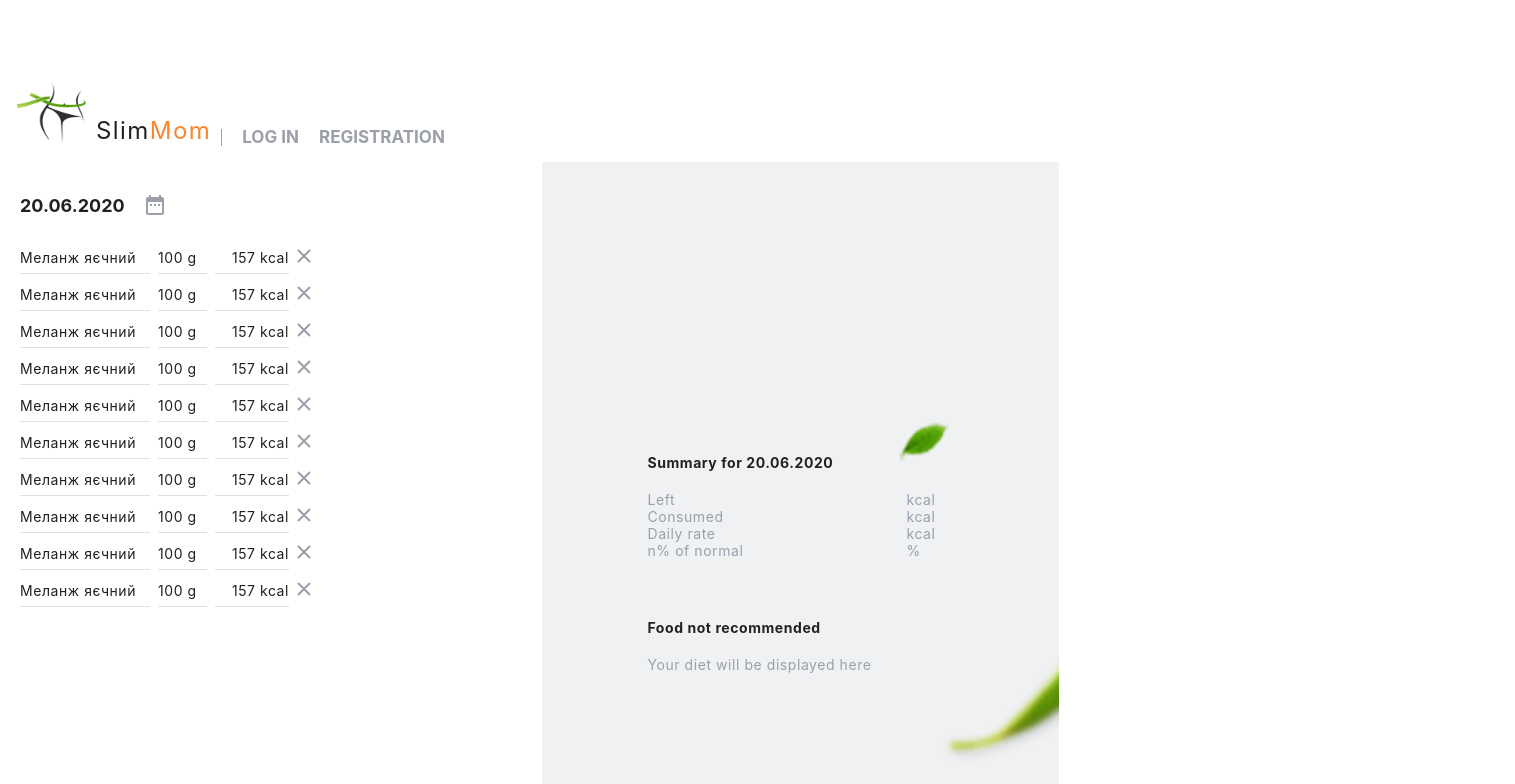
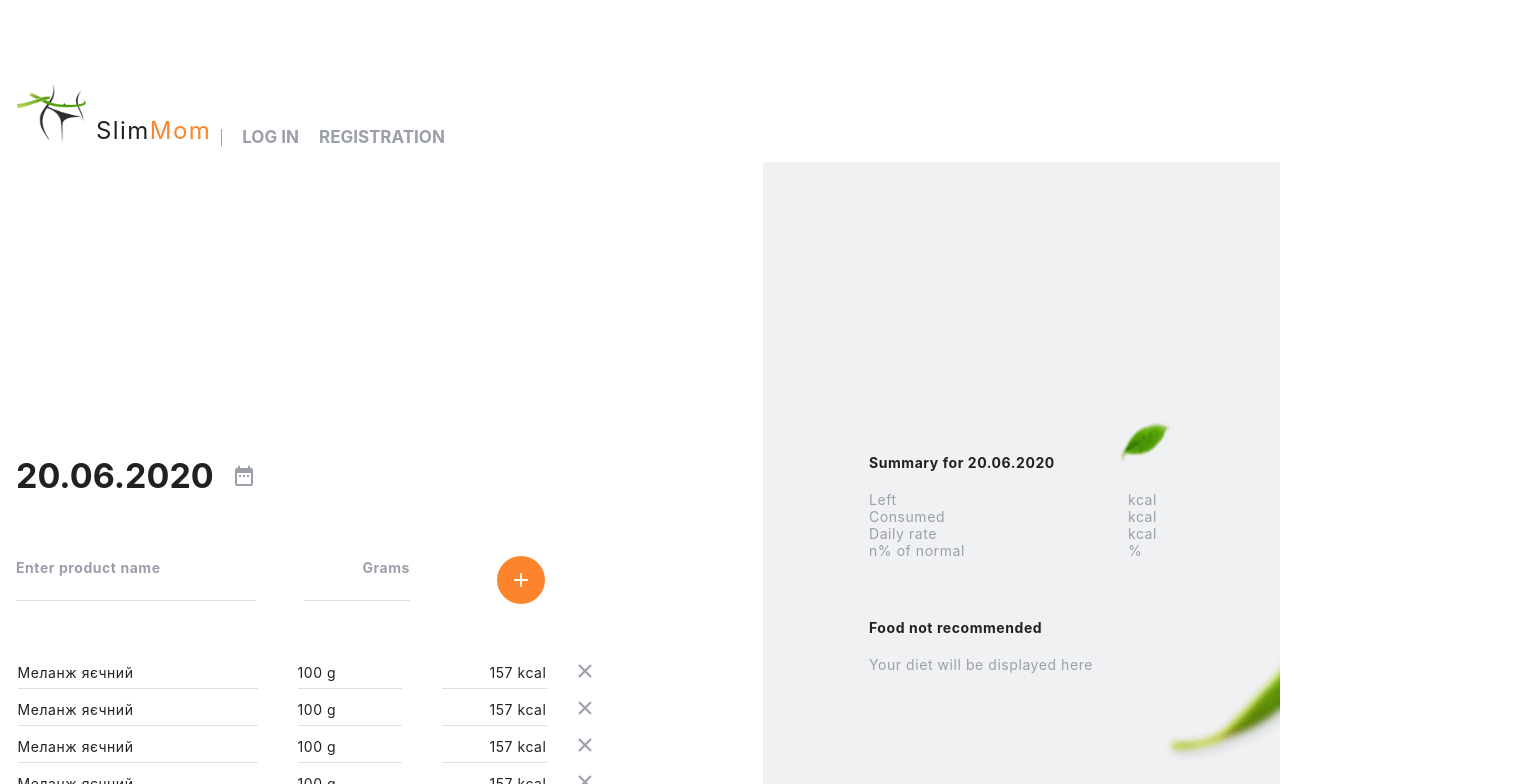
Before and after one commit to ASlabkyi/goit_react_team_project, a React (Create React App) app: page /goit_react_team_project/diary in a window 1280 px wide. Shown: the top 784 px of the page, 1515 px wide, since content can reach past the window. Built offline with nearby package versions, Linux system fonts and the light colour scheme.

Commit message:
add CalcLeftSide

```diff
--- /dev/null
+++ b/src/components/CalcLeftSide/AddProdactsInput.jsx
@@ -0,0 +1,32 @@
+import { Box, useMediaQuery } from '@mui/material';
+import './CalcLeftSide.css';
+
+const AddProdactsInput = () => {
+  const isDisktop = useMediaQuery('((min-width:1280px))');
+
+  let gap = '24px';
+
+  if (isDisktop) {
+    gap = '48px';
+  }
+
+  return (
+    <Box
+      sx={{
+        display: 'flex',
+        gap: gap,
+      }}
+    >
+      <lebel className="lebel lebelProduct">
+        Enter product name
+        <input type="text" className="input" />
+      </lebel>
+      <lebel className="lebel lebelGrams">
+        Grams
+        <input type="text" className="input" />
+      </lebel>
+    </Box>
+  );
+};
+
+export default AddProdactsInput;
--- a/src/components/CalcLeftSide/CalcLeftSide.css
+++ b/src/components/CalcLeftSide/CalcLeftSide.css
@@ -45,3 +45,29 @@
 
   background: #e0e0e0;
 }
+
+.lebel {
+  display: flex;
+  flex-direction: column;
+  gap: 5px;
+  font-weight: 700;
+  font-size: 14px;
+  line-height: 17px;
+  letter-spacing: 0.04em;
+
+  color: #9b9faa;
+}
+
+.lebelProduct {
+  width: 240px;
+}
+
+.lebelGrams {
+  width: 106px;
+  text-align: right;
+}
+
+.input {
+  border: none;
+  border-bottom: 1px solid #e0e0e0;
+}
--- a/src/components/CalcLeftSide/CalcLeftSide.jsx
+++ b/src/components/CalcLeftSide/CalcLeftSide.jsx
@@ -1,5 +1,7 @@
 import { Box, useMediaQuery } from '@mui/material';
 import './CalcLeftSide.css';
+import ButtonAdd from './buttonAdd';
+import AddProdactsInput from './AddProdactsInput';
 
 const data = [
   {
@@ -188,31 +190,125 @@ const CalcLeftSide = () => {
   const isTablet = useMediaQuery('(min-width:768px) and (max-width:1279px)');
   const isDisktop = useMediaQuery('((min-width:1280px))');
 
+  let meinBoxWidth = '320px';
+  let meinBoxHeight = '453px';
+  let meinBoxPadding = '0px 0px 0px 0px';
+  let meinBoxMargin = '0px auto 0px auto';
+
+  let listBoxWidth = '320px';
+  let listBoxHeight = '453px';
+  let listBoxPadding = '33px 14px 60px 20px';
+  let listBoxMargin = '0px auto 0px auto';
+  let listBoxGap = '8px';
+  let listBoxGapButtonDelite = '8px';
+  let listBoxMarginBottom = '60px';
+
+  let titleWidth = '130px';
+  let weightWidth = '49px';
+  let kcalWidth = '74px';
+
   if (isTablet) {
+    meinBoxWidth = '768px';
+    meinBoxHeight = '594px';
+    meinBoxPadding = '100px 126px 55px 32px';
+    meinBoxMargin = '0px auto 0px auto';
+
+    listBoxWidth = '610px';
+    listBoxHeight = '250px';
+    listBoxPadding = '0px auto 0px 0px';
+    listBoxGap = '35px';
+    listBoxGapButtonDelite = '31px';
+    listBoxMarginBottom = '0px';
+
+    titleWidth = '240px';
+    weightWidth = '104px';
+    kcalWidth = '105px';
   }
 
   if (isDisktop) {
+    meinBoxWidth = '763px';
+    meinBoxHeight = '850px';
+    meinBoxPadding = '293px 120px 56px 16px';
+    meinBoxMargin = '0px auto 0px auto';
+
+    listBoxWidth = '624px';
+    listBoxHeight = '279px';
+    listBoxPadding = '0px auto 0px 0px';
+    listBoxGap = '40px';
+    listBoxGapButtonDelite = '31px';
+    listBoxMarginBottom = '0px';
+
+    titleWidth = '240px';
+    weightWidth = '104px';
+    kcalWidth = '105px';
   }
 
   return (
     <Box
       sx={{
-        width: '320px',
-        height: '453px',
+        width: meinBoxWidth,
+        height: meinBoxHeight,
+        padding: meinBoxPadding,
+        margin: meinBoxMargin,
       }}
     >
+      {(isTablet || isDisktop) && (
         <Box
           sx={{
-          width: '320px',
-          padding: '33px 14px 60px 20px',
+            fontWeight: '700',
+            fontSize: '34px',
+            lineHeight: '41px',
+            color: '#212121',
+            display: 'flex',
+            gap: '20px',
+            marginBottom: '60px',
+            alignItems: 'center',
+          }}
+        >
+          <span>20.06.2020</span>
+          <svg
+            xmlns="http://www.w3.org/2000/svg"
+            width="20"
+            height="20"
+            fill="none"
+          >
+            <path
+              fill="#9B9FAA"
+              d="M15 9h-2v2h2V9ZM11 9H9v2h2V9ZM7 9H5v2h2V9Z"
+            />
+            <path
+              fill="#9B9FAA"
+              d="M17 2h-1V0h-2v2H6V0H4v2H3c-1.11 0-1.99.9-1.99 2L1 18a2 2 0 0 0 2 2h14c1.1 0 2-.9 2-2V4c0-1.1-.9-2-2-2Zm0 16H3V7h14v11Z"
+            />
+          </svg>
+        </Box>
+      )}
+      {(isTablet || isDisktop) && (
+        <Box
+          sx={{
+            display: 'flex',
+            alignItems: 'center',
+            marginBottom: '60px',
+            gap: '87px',
+          }}
+        >
+          <AddProdactsInput></AddProdactsInput>
+          <ButtonAdd />
+        </Box>
+      )}
+      <Box
+        sx={{
+          width: listBoxWidth,
+          padding: listBoxPadding,
+          height: listBoxHeight,
+          margin: listBoxMargin,
+
           overflowY: 'scroll',
-          height: '453px',
-
           '&::-webkit-scrollbar': {
             width: '6px',
           },
           '&::-webkit-scrollbar-track': {
-            background: 'transporent',
+            background: '#F0F1F3',
           },
 
           '&::-webkit-scrollbar-thumb': {
@@ -222,6 +318,7 @@ const CalcLeftSide = () => {
           },
         }}
       >
+        {!isTablet && !isDisktop && (
           <Box
             sx={{
               fontWeight: '700',
@@ -250,9 +347,10 @@ const CalcLeftSide = () => {
               />
             </svg>
           </Box>
+        )}
         <Box
           sx={{
-            marginBottom: '60px',
+            marginBottom: listBoxMarginBottom,
           }}
         >
           <ul>
@@ -263,24 +361,24 @@ const CalcLeftSide = () => {
                   <Box
                     sx={{
                       display: 'flex',
-                      gap: '8px',
+                      gap: listBoxGapButtonDelite,
                     }}
                   >
                     <Box
                       sx={{
                         display: 'flex',
-                        gap: '8px',
+                        gap: listBoxGap,
                       }}
                     >
-                      <Box className="params" sx={{ width: '130px' }}>
+                      <Box className="params" sx={{ width: titleWidth }}>
                         {title}
                       </Box>
-                      <Box className="params" sx={{ width: '49px' }}>
+                      <Box className="params" sx={{ width: weightWidth }}>
                         {weight} g
                       </Box>
                       <Box
                         className="params"
-                        sx={{ width: '74px', textAlign: 'right' }}
+                        sx={{ width: kcalWidth, textAlign: 'right' }}
                       >
                         {kcal} kcal
                       </Box>
@@ -306,38 +404,10 @@ const CalcLeftSide = () => {
           </ul>
         </Box>
 
-        <Box
-          sx={{
-            display: 'flex',
-            alignItems: 'center',
-            justifyContent: 'center',
-          }}
-        >
-          <button className="buttonAdd">
-            <svg
-              xmlns="http://www.w3.org/2000/svg"
-              width="24"
-              height="24"
-              fill="none"
-            >
-              <g clip-path="url(#a)">
-                <path
-                  fill="#fff"
-                  d="M18.72 12.96h-5.76v5.76h-1.92v-5.76H5.28v-1.92h5.76V5.28h1.92v5.76h5.76v1.92Z"
-                />
-              </g>
-              <defs>
-                <clipPath id="a">
-                  <path fill="#fff" d="M.48.48h23.04v23.04H.48z" />
-                </clipPath>
-              </defs>
-            </svg>
-          </button>
-        </Box>
+        {!isTablet && !isDisktop && <ButtonAdd />}
       </Box>
     </Box>
   );
 };
 
 export default CalcLeftSide;
-// style="width: 48px; height: 48px; background-color: var(--orange-color); border-radius: 50%;"
--- /dev/null
+++ b/src/components/CalcLeftSide/buttonAdd.jsx
@@ -0,0 +1,37 @@
+import { Box } from '@mui/material';
+import './CalcLeftSide.css';
+
+const BottonAdd = () => {
+  return (
+    <Box
+      sx={{
+        display: 'flex',
+        alignItems: 'center',
+        justifyContent: 'center',
+      }}
+    >
+      <button className="buttonAdd">
+        <svg
+          xmlns="http://www.w3.org/2000/svg"
+          width="24"
+          height="24"
+          fill="none"
+        >
+          <g clip-path="url(#a)">
+            <path
+              fill="#fff"
+              d="M18.72 12.96h-5.76v5.76h-1.92v-5.76H5.28v-1.92h5.76V5.28h1.92v5.76h5.76v1.92Z"
+            />
+          </g>
+          <defs>
+            <clipPath id="a">
+              <path fill="#fff" d="M.48.48h23.04v23.04H.48z" />
+            </clipPath>
+          </defs>
+        </svg>
+      </button>
+    </Box>
+  );
+};
+
+export default BottonAdd;
```
Lines whose indentation alone changed are shown as unchanged.
